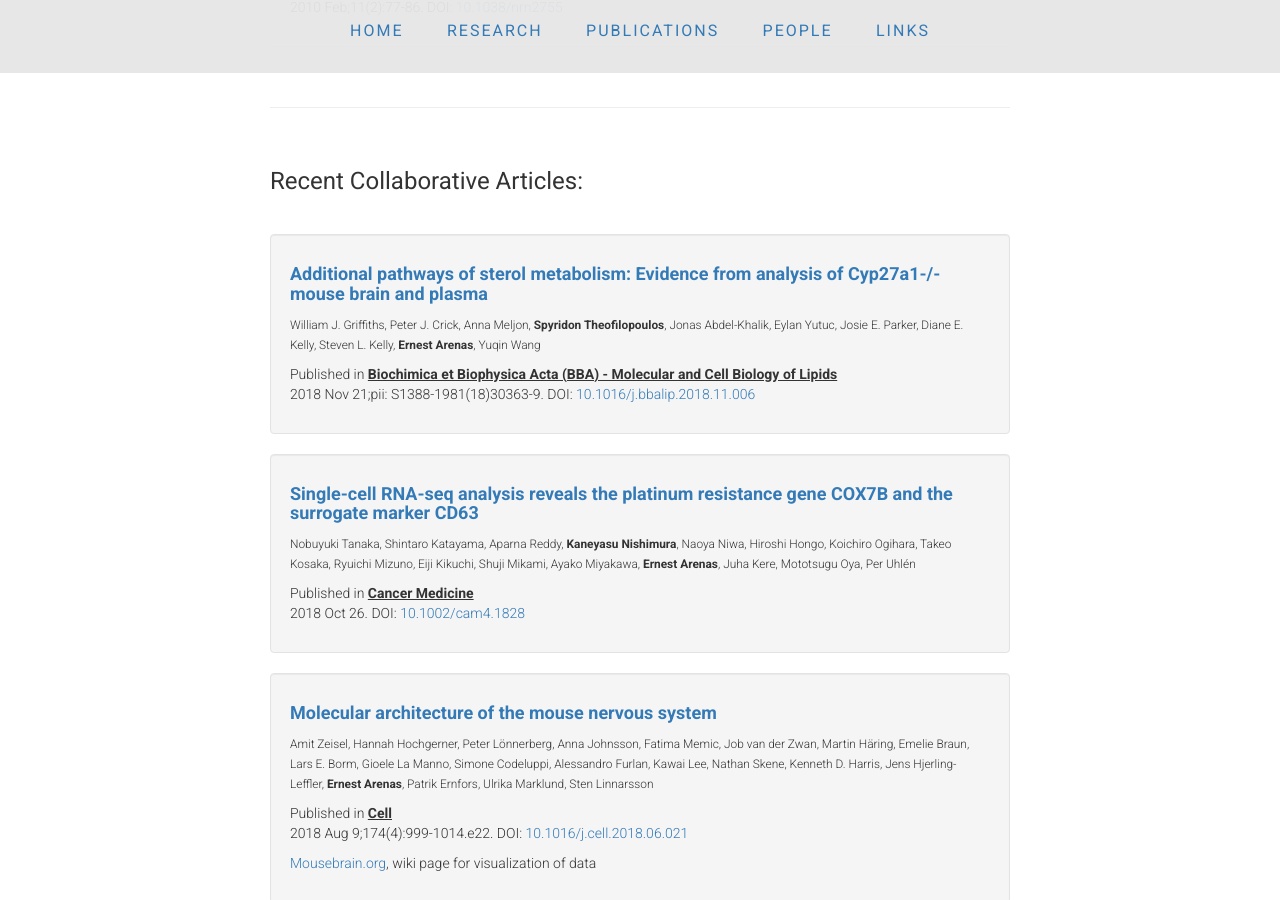
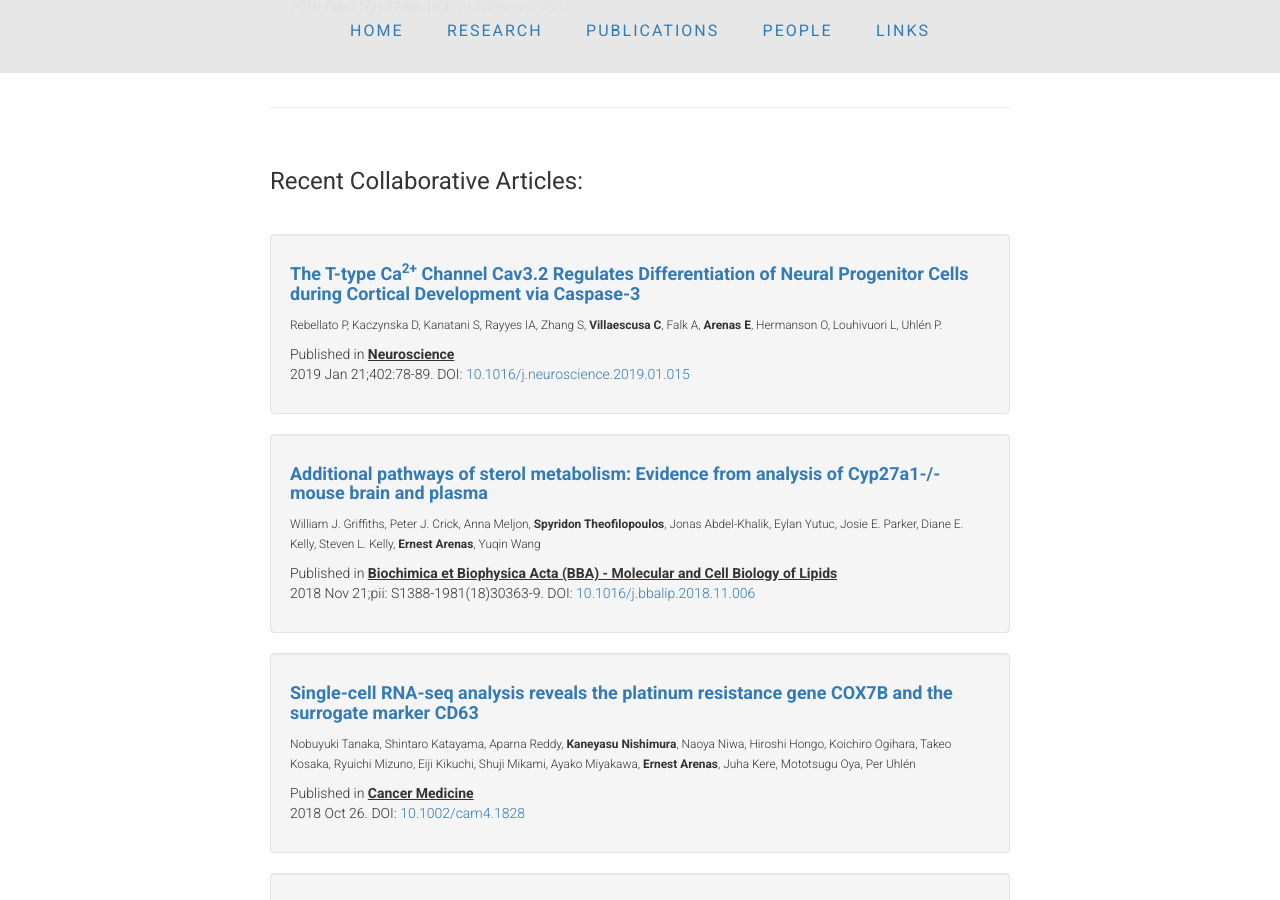
Before and after one commit to ArenasLab/arenaslab.github.io, a Jekyll site: the page publications/index.html, which Jekyll copies as it is, in a window 1280 px wide and 900 px high, scrolled down 5295 px. Built offline with Jekyll 4.4.1, drawn with Linux system fonts in a browser that asks for light colours.

Commit message:
Update index.html

```diff
--- a/publications/index.html
+++ b/publications/index.html
@@ -415,6 +415,20 @@ ABOVE IS THE TEMPLATE TO ADD ADDITIONAL PUBLICATIONS -->
 
 <!-- START OF COLLABORATIVE ARTICLES -->
 
+		  <div class="well">
+              <li class="media">
+                <div class="media-body">
+                  <h4><b><a href="https://www.ncbi.nlm.nih.gov/pubmed/30677486">The T-type Ca<sup>2+</sup> Channel Cav3.2 Regulates Differentiation of Neural Progenitor Cells during Cortical Development via Caspase-3</a></b></h4>
+                    <p></p>
+			<small>Rebellato P, Kaczynska D, Kanatani S, Rayyes IA, Zhang S, <b>Villaescusa C</b>, Falk A, <b>Arenas E</b>, Hermanson O, Louhivuori L, Uhlén P.</small>
+
+			<p></p>
+		  <p>Published in <strong><u>Neuroscience</u></strong><br>
+                 2019 Jan 21;402:78-89. DOI: <a href="10.1016/j.neuroscience.2019.01.015" target="_blank">10.1016/j.neuroscience.2019.01.015</a></p>
+                </div>
+              </li>
+            </div>
+
         <div class="well">
               <li class="media">
                 <div class="media-body">
```
